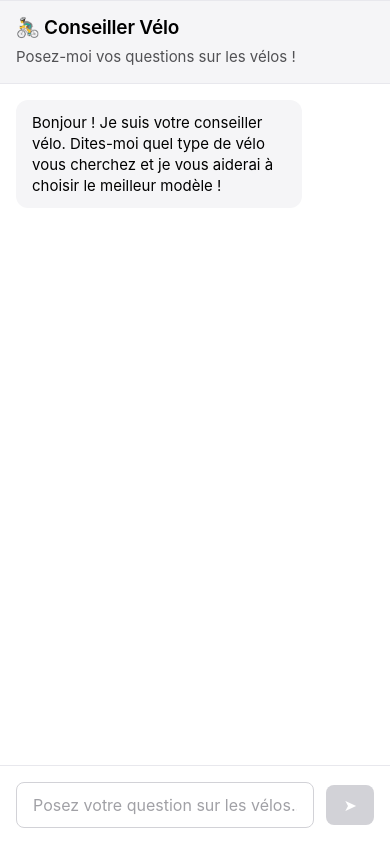
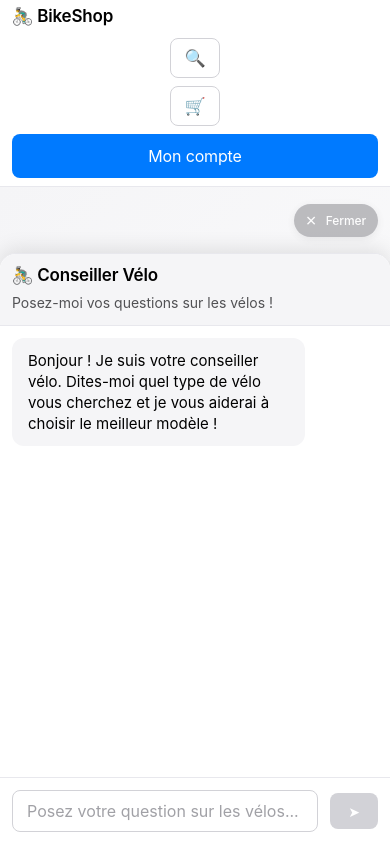
Before and after one commit to WilliamPeynichou/ecocycle, a React (Vite) app in the folder react/: page / in a window 390 px wide. Shown: the top 844 px of the page. Built offline with nearby package versions, Linux system fonts and the light colour scheme.

Commit message:
MaJ_Front_Agent

```diff
--- a/react/src/App.css
+++ b/react/src/App.css
@@ -5,16 +5,52 @@
   color: var(--color-black);
 }
 
-/* Main content avec marge pour l'agent fixe */
+/* Main content - Layout dynamique selon état agent */
 .main-content {
-  margin-right: 400px; /* Espace pour l'agent fixe */
-  transition: margin-right 0.3s ease;
+  transition: all 0.3s ease;
 }
 
-/* Mobile - pas de marge */
+/* Desktop - Agent ouvert par défaut */
+.main-content.agent-open {
+  margin-right: 400px;
+}
+
+.main-content.agent-closed {
+  margin-right: 0;
+}
+
+/* Tablet - Agent ouvert par défaut */
+@media (max-width: 1024px) {
+  .main-content.agent-open {
+    margin-right: 350px;
+  }
+
+  .main-content.agent-closed {
+    margin-right: 0;
+  }
+}
+
+/* Mobile - Agent ouvert par défaut */
 @media (max-width: 768px) {
-  .main-content {
+  .main-content.agent-open {
     margin-right: 0;
+    margin-bottom: 60vh; /* Espace pour l'agent mobile */
+  }
+
+  .main-content.agent-closed {
+    margin-right: 0;
+    margin-bottom: 0;
+  }
+}
+
+/* Small Mobile */
+@media (max-width: 480px) {
+  .main-content.agent-open {
+    margin-bottom: 70vh;
+  }
+
+  .main-content.agent-closed {
+    margin-bottom: 0;
   }
 }
 
--- a/react/src/App.jsx
+++ b/react/src/App.jsx
@@ -1,4 +1,4 @@
-import React from 'react';
+import React, { useState } from 'react';
 import Header from './components/Header';
 import Hero from './components/Hero';
 import Services from './components/Services';
@@ -7,15 +7,21 @@ import Footer from './components/Footer';
 import './App.css';
 
 function App() {
+  const [isAgentOpen, setIsAgentOpen] = useState(true);
+
+  const handleAgentToggle = (isOpen) => {
+    setIsAgentOpen(isOpen);
+  };
+
   return (
     <div className="App">
       <Header />
-      <main className="main-content">
+      <main className={`main-content ${isAgentOpen ? 'agent-open' : 'agent-closed'}`}>
         <Hero />
         <Services />
       </main>
       <Footer />
-      <BikeAdvisor />
+      <BikeAdvisor onToggle={handleAgentToggle} />
     </div>
   );
 }
--- a/react/src/components/BikeAdvisor.css
+++ b/react/src/components/BikeAdvisor.css
@@ -1,3 +1,68 @@
+/* Bouton Toggle Agent */
+.agent-toggle {
+  position: fixed;
+  top: 50%;
+  right: 20px;
+  transform: translateY(-50%);
+  z-index: 1001;
+  background: var(--color-blue);
+  color: white;
+  border: none;
+  border-radius: 25px;
+  padding: 12px 20px;
+  cursor: pointer;
+  transition: all 0.3s ease;
+  display: flex;
+  align-items: center;
+  gap: 8px;
+  font-size: 15px;
+  font-weight: 500;
+  box-shadow: 0 4px 20px rgba(0, 122, 255, 0.3);
+  letter-spacing: -0.01em;
+}
+
+.agent-toggle:hover {
+  background: var(--color-blue-hover);
+  transform: translateY(-50%) translateY(-2px);
+  box-shadow: 0 6px 25px rgba(0, 122, 255, 0.4);
+}
+
+.agent-toggle.open {
+  background: var(--color-gray-400);
+  right: 420px;
+  padding: 8px 12px;
+  border-radius: 20px;
+  font-size: 13px;
+  opacity: 0.7;
+  box-shadow: 0 2px 10px rgba(0, 0, 0, 0.1);
+}
+
+.agent-toggle.open:hover {
+  background: var(--color-gray-500);
+  opacity: 1;
+  transform: translateY(-50%) translateY(-1px);
+  box-shadow: 0 3px 15px rgba(0, 0, 0, 0.15);
+}
+
+.toggle-icon {
+  font-size: 18px;
+  transition: transform 0.3s ease;
+}
+
+.agent-toggle.open .toggle-icon {
+  font-size: 14px;
+  transform: rotate(90deg);
+}
+
+.toggle-text {
+  font-size: 14px;
+  font-weight: 500;
+}
+
+.agent-toggle.open .toggle-text {
+  font-size: 12px;
+}
+
 /* Agent Vélo - Position fixe à droite comme Cursor */
 .bike-advisor {
   position: fixed;
@@ -11,6 +76,11 @@
   display: flex;
   flex-direction: column;
   box-shadow: -4px 0 20px rgba(0, 0, 0, 0.1);
+  transition: right 0.3s ease;
+}
+
+.bike-advisor:not(.open) {
+  right: -400px;
 }
 
 .advisor-header {
@@ -189,18 +259,84 @@
   transform: none;
 }
 
+/* Tablet - Agent réduit */
+@media (max-width: 1024px) {
+  .bike-advisor {
+    width: 350px;
+    right: 0;
+  }
+
+  .bike-advisor:not(.open) {
+    right: -350px;
+  }
+
+  .agent-toggle.open {
+    right: 370px;
+    padding: 6px 10px;
+    font-size: 12px;
+  }
+
+  .advisor-header {
+    padding: 16px;
+  }
+
+  .advisor-header h3 {
+    font-size: 19px;
+  }
+
+  .advisor-header p {
+    font-size: 15px;
+  }
+
+  .messages {
+    padding: 16px;
+  }
+
+  .input-container {
+    padding: 16px;
+  }
+}
+
 /* Mobile - Agent en plein écran */
 @media (max-width: 768px) {
+  .agent-toggle {
+    right: 16px;
+    bottom: 20px;
+    top: auto;
+    transform: none;
+    border-radius: 50px;
+    padding: 16px 20px;
+  }
+
+  .agent-toggle.open {
+    right: 16px;
+    bottom: calc(60vh + 20px);
+    padding: 10px 14px;
+    font-size: 12px;
+  }
+
   .bike-advisor {
     width: 100vw;
     right: 0;
     left: 0;
     border-left: none;
     border-top: 1px solid var(--color-gray-200);
+    position: fixed;
+    bottom: 0;
+    top: auto;
+    height: 60vh;
+    border-radius: 20px 20px 0 0;
+    box-shadow: 0 -4px 20px rgba(0, 0, 0, 0.1);
+    transition: bottom 0.3s ease;
+  }
+
+  .bike-advisor:not(.open) {
+    bottom: -60vh;
   }
 
   .advisor-header {
     padding: 16px;
+    border-radius: 20px 20px 0 0;
   }
 
   .advisor-header h3 {
@@ -223,3 +359,62 @@
     font-size: 16px;
   }
 }
+
+/* Small Mobile */
+@media (max-width: 480px) {
+  .agent-toggle {
+    right: 12px;
+    bottom: 16px;
+    padding: 14px 18px;
+    font-size: 14px;
+  }
+
+  .agent-toggle.open {
+    right: 12px;
+    bottom: calc(70vh + 16px);
+    padding: 8px 12px;
+    font-size: 11px;
+  }
+
+  .bike-advisor {
+    height: 70vh;
+    bottom: 0;
+    border-radius: 16px 16px 0 0;
+  }
+
+  .bike-advisor:not(.open) {
+    bottom: -70vh;
+  }
+
+  .advisor-header {
+    padding: 12px;
+    border-radius: 16px 16px 0 0;
+  }
+
+  .advisor-header h3 {
+    font-size: 17px;
+  }
+
+  .advisor-header p {
+    font-size: 14px;
+  }
+
+  .messages {
+    padding: 12px;
+  }
+
+  .input-container {
+    padding: 12px;
+  }
+
+  .input-container input {
+    font-size: 16px;
+    padding: 10px 14px;
+  }
+
+  .send-button {
+    width: 36px;
+    height: 36px;
+    font-size: 14px;
+  }
+}
--- a/react/src/components/BikeAdvisor.jsx
+++ b/react/src/components/BikeAdvisor.jsx
@@ -2,7 +2,7 @@ import React, { useState } from 'react';
 import { sendMessageToAgent } from '../service/bikeAdvisorService';
 import './BikeAdvisor.css';
 
-const BikeAdvisor = () => {
+const BikeAdvisor = ({ onToggle }) => {
   const [messages, setMessages] = useState([
     {
       role: 'agent',
@@ -12,6 +12,7 @@ const BikeAdvisor = () => {
   const [input, setInput] = useState('');
   const [isLoading, setIsLoading] = useState(false);
   const [sessionId] = useState('087eac84444f4a16a6daeeb1a995cbb1');
+  const [isOpen, setIsOpen] = useState(true);
 
   const handleSend = async () => {
     if (!input.trim()) return;
@@ -46,7 +47,27 @@ const BikeAdvisor = () => {
   };
 
   return (
-    <div className="bike-advisor">
+    <>
+      {/* Bouton Toggle */}
+      <button
+        className={`agent-toggle ${isOpen ? 'open' : ''}`}
+        onClick={() => {
+          const newState = !isOpen;
+          setIsOpen(newState);
+          onToggle(newState);
+        }}
+        aria-label={isOpen ? 'Fermer le conseiller' : 'Ouvrir le conseiller'}
+      >
+        <span className="toggle-icon">
+          {isOpen ? '✕' : '🚴‍♂️'}
+        </span>
+        <span className="toggle-text">
+          {isOpen ? 'Fermer' : 'Conseiller'}
+        </span>
+      </button>
+
+      {/* Agent Panel */}
+      <div className={`bike-advisor ${isOpen ? 'open' : ''}`}>
         <div className="advisor-header">
           <h3>🚴‍♂️ Conseiller Vélo</h3>
           <p>Posez-moi vos questions sur les vélos !</p>
@@ -93,6 +114,7 @@ const BikeAdvisor = () => {
           </div>
         </div>
       </div>
+    </>
   );
 };
 
--- a/react/src/components/Footer.css
+++ b/react/src/components/Footer.css
@@ -123,6 +123,23 @@
   color: white;
 }
 
+/* Tablet */
+@media (max-width: 1024px) {
+  .footer {
+    padding: 70px 0 40px;
+    margin-top: 100px;
+  }
+
+  .footer-content {
+    grid-template-columns: 2fr 1fr 1fr;
+    gap: 50px;
+  }
+
+  .footer-brand {
+    max-width: 250px;
+  }
+}
+
 /* Mobile */
 @media (max-width: 768px) {
   .footer {
@@ -171,3 +188,46 @@
     gap: 16px;
   }
 }
+
+/* Small Mobile */
+@media (max-width: 480px) {
+  .footer {
+    padding: 48px 0 24px;
+    margin-top: 60px;
+  }
+
+  .footer-container {
+    padding: 0 12px;
+  }
+
+  .footer-content {
+    gap: 32px;
+    margin-bottom: 32px;
+  }
+
+  .footer-logo {
+    font-size: 19px;
+  }
+
+  .footer-description {
+    font-size: 14px;
+  }
+
+  .footer-section h4 {
+    font-size: 16px;
+  }
+
+  .footer-links a {
+    font-size: 14px;
+  }
+
+  .footer-social {
+    gap: 12px;
+  }
+
+  .social-link {
+    width: 36px;
+    height: 36px;
+    font-size: 16px;
+  }
+}
--- a/react/src/components/Header.css
+++ b/react/src/components/Header.css
@@ -112,27 +112,92 @@
   border-color: var(--color-gray-400);
 }
 
+/* Tablet */
+@media (max-width: 1024px) {
+  .header-container {
+    padding: 0 20px;
+  }
+
+  .nav-list {
+    gap: 24px;
+  }
+
+  .nav-list li a {
+    font-size: 16px;
+  }
+
+  .btn-primary,
+  .btn-secondary {
+    padding: 10px 20px;
+    font-size: 16px;
+  }
+}
+
 /* Mobile */
 @media (max-width: 768px) {
+  .header {
+    padding: 8px 0;
+  }
+
   .header-container {
     padding: 0 16px;
-  }
-
-  .navigation {
-    display: none;
+    flex-wrap: wrap;
+    gap: 12px;
   }
 
   .logo h1 {
     font-size: 19px;
   }
 
+  .navigation {
+    order: 3;
+    width: 100%;
+    display: none;
+  }
+
+  .nav-list {
+    flex-direction: column;
+    gap: 16px;
+    text-align: center;
+    padding: 20px 0;
+    background: var(--color-gray-100);
+    border-radius: 12px;
+    margin-top: 12px;
+  }
+
   .header-actions {
     gap: 8px;
+    flex-wrap: wrap;
   }
 
   .btn-primary,
   .btn-secondary {
-    padding: 6px 12px;
+    padding: 8px 16px;
     font-size: 15px;
+    flex: 1;
+    min-width: 120px;
   }
 }
+
+/* Small Mobile */
+@media (max-width: 480px) {
+  .header-container {
+    padding: 0 12px;
+  }
+
+  .logo h1 {
+    font-size: 17px;
+  }
+
+  .header-actions {
+    flex-direction: column;
+    width: 100%;
+  }
+
+  .btn-primary,
+  .btn-secondary {
+    width: 100%;
+    padding: 12px 16px;
+    font-size: 16px;
+  }
+}
--- a/react/src/components/Hero.css
+++ b/react/src/components/Hero.css
@@ -117,6 +117,25 @@
   font-weight: 400;
 }
 
+/* Tablet */
+@media (max-width: 1024px) {
+  .hero {
+    padding: 100px 0;
+  }
+
+  .hero h1 {
+    font-size: 56px;
+  }
+
+  .hero p {
+    font-size: 22px;
+  }
+
+  .hero-stats {
+    gap: 48px;
+  }
+}
+
 /* Mobile */
 @media (max-width: 768px) {
   .hero {
@@ -129,17 +148,20 @@
 
   .hero h1 {
     font-size: 48px;
+    line-height: 1.1;
   }
 
   .hero p {
     font-size: 21px;
     margin-bottom: 32px;
+    line-height: 1.3;
   }
 
   .hero-buttons {
     flex-direction: column;
     align-items: center;
     gap: 12px;
+    margin-bottom: 48px;
   }
 
   .hero-button {
@@ -164,3 +186,46 @@
     font-size: 15px;
   }
 }
+
+/* Small Mobile */
+@media (max-width: 480px) {
+  .hero {
+    padding: 60px 0;
+  }
+
+  .hero-container {
+    padding: 0 12px;
+  }
+
+  .hero h1 {
+    font-size: 40px;
+    line-height: 1.1;
+  }
+
+  .hero p {
+    font-size: 19px;
+    margin-bottom: 24px;
+  }
+
+  .hero-buttons {
+    margin-bottom: 40px;
+  }
+
+  .hero-button {
+    padding: 12px 24px;
+    font-size: 16px;
+  }
+
+  .hero-stats {
+    margin-top: 48px;
+    padding-top: 32px;
+  }
+
+  .hero-stat-number {
+    font-size: 36px;
+  }
+
+  .hero-stat-label {
+    font-size: 14px;
+  }
+}
--- a/react/src/components/Services.css
+++ b/react/src/components/Services.css
@@ -129,6 +129,26 @@
   transform: translateY(-1px);
 }
 
+/* Tablet */
+@media (max-width: 1024px) {
+  .services {
+    padding: 70px 0;
+  }
+
+  .services-grid {
+    grid-template-columns: repeat(2, 1fr);
+    gap: 20px;
+  }
+
+  .services-header h2 {
+    font-size: 44px;
+  }
+
+  .services-header p {
+    font-size: 20px;
+  }
+}
+
 /* Mobile */
 @media (max-width: 768px) {
   .services {
@@ -164,3 +184,39 @@
     font-size: 28px;
   }
 }
+
+/* Small Mobile */
+@media (max-width: 480px) {
+  .services {
+    padding: 48px 0;
+  }
+
+  .services-container {
+    padding: 0 12px;
+  }
+
+  .services-header h2 {
+    font-size: 36px;
+  }
+
+  .services-header p {
+    font-size: 17px;
+  }
+
+  .service-card {
+    padding: 20px;
+  }
+
+  .service-card h3 {
+    font-size: 19px;
+  }
+
+  .service-price {
+    font-size: 24px;
+  }
+
+  .service-button {
+    padding: 10px 20px;
+    font-size: 16px;
+  }
+}
```
Also changed, not shown: 1 other file (tests, documents, lock files or other folders). Lines whose indentation alone changed are shown as unchanged.
